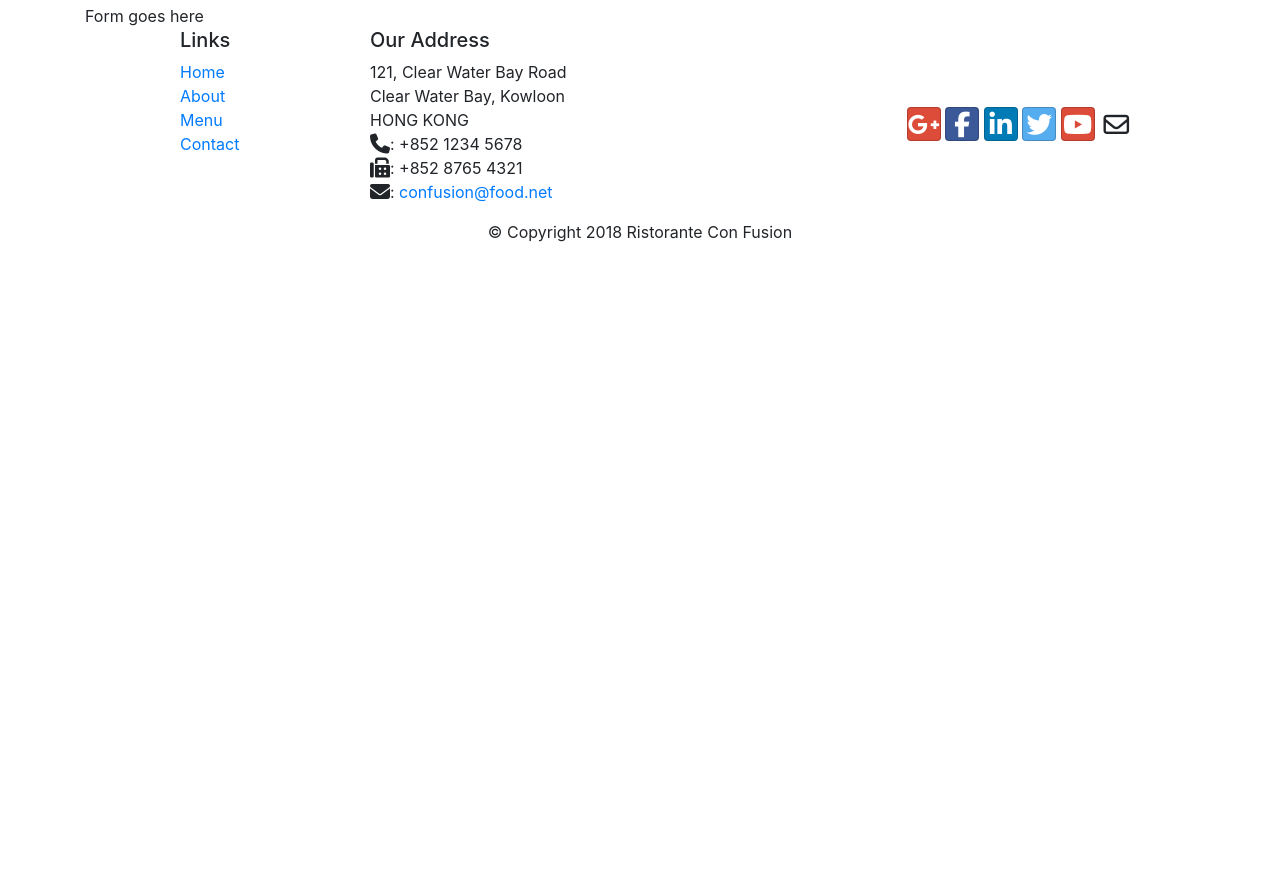
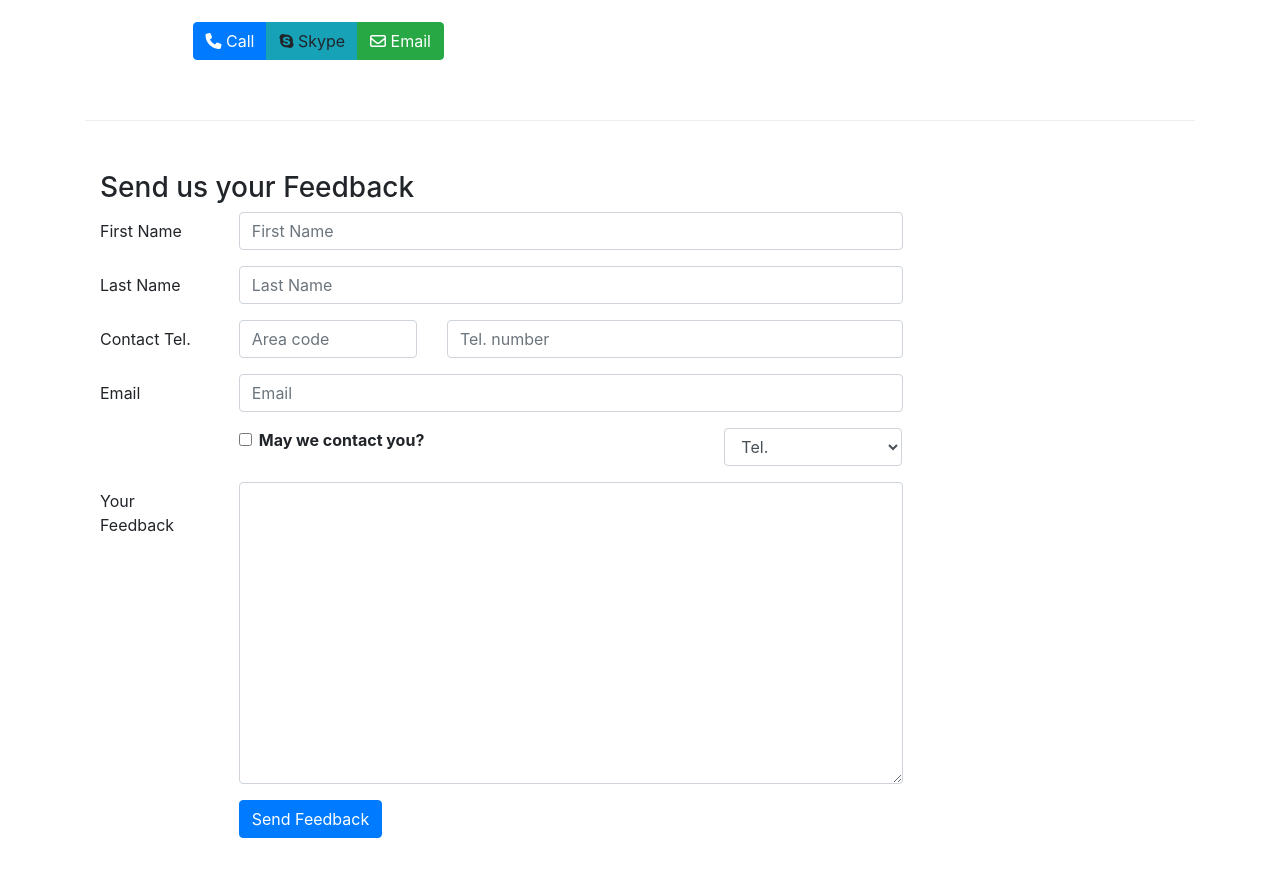
Before and after one commit to vedant-milind/Front-End-Web-UI-Frameworks-and-Tools-Bootstrap-4, a website: page contactus.html in a window 1280 px wide. Shown: the part 744-1620 px from the top of the page. Before the commit the page ends 1004 px from the top, so only its background shows below. Drawn offline with nearby package versions, Linux system fonts and the light colour scheme; files that its build step writes are made by us from their sources.

Commit message:
Update contactus.html
Forms

```diff
--- a/contactus.html
+++ b/contactus.html
@@ -13,7 +13,7 @@
     <link rel="stylesheet" href="node_modules/bootstrap/dist/css/bootstrap.min.css">
     <link rel="stylesheet" href="node_modules/font-awesome/css/font-awesome.min.css">
     <link rel="stylesheet" href="node_modules/bootstrap-social/bootstrap-social.css">
-    <link href="css/styles.css" rel="stylesheet">
+    <link href="css/style.css" rel="stylesheet">
 </head>
 
 <body>
@@ -92,7 +92,64 @@
               <h3>Send us your Feedback</h3>
            </div>
             <div class="col-12 col-md-9">
-                Form goes here
+                <form>
+                    <div class="form-group row">
+                        <label for="firstname" class="col-md-2 col-form-label">First Name</label>
+                        <div class="col-md-10">
+                            <input type="text" class="form-control" id="firstname" name="firstname" placeholder="First Name">
+                        </div>
+                    </div>
+                    <div class="form-group row">
+                        <label for="lastname" class="col-md-2 col-form-label">Last Name</label>
+                        <div class="col-md-10">
+                            <input type="text" class="form-control" id="lastname" name="lastname" placeholder="Last Name">
+                        </div>
+                    </div>
+                    <div class="form-group row">
+                        <label for="telnum" class="col-12 col-md-2 col-form-label">Contact Tel.</label>
+                        <div class="col-5 col-md-3">
+                            <input type="tel" class="form-control" id="areacode" name="areacode" placeholder="Area code">
+                        </div>
+                        <div class="col-7 col-md-7">
+                            <input type="tel" class="form-control" id="telnum" name="telnum" placeholder="Tel. number">
+                        </div>
+                    </div>
+                    <div class="form-group row">
+                        <label for="emailid" class="col-md-2 col-form-label">Email</label>
+                        <div class="col-md-10">
+                            <input type="email" class="form-control" id="emailid" name="emailid" placeholder="Email">
+                        </div>
+                    </div>
+                    <div class="form-group row">
+                        <div class="col-md-6 offset-md-2">
+                            <div class="form-check">
+                                <input type="checkbox" class="form-check-input" name="approve" id="approve" value="">
+                                <label class="form-check-label" for="approve">
+                                    <strong>May we contact you?</strong>
+                                </label>
+                            </div>
+                        </div>
+                        <div class="col-md-3 offset-md-1">
+                            <select class="form-control">
+                                <option>Tel.</option>
+                                <option>Email</option>
+                            </select>
+                        </div>
+                    </div>
+                    <div class="form-group row">
+                        <label for="feedback" class="col-md-2 col-form-label">Your Feedback</label>
+                        <div class="col-md-10">
+                            <textarea class="form-control" id="feedback" name="feedback" rows="12"></textarea>
+                        </div>
+                    </div>
+                    <div class="form-group row">
+                        <div class="offset-md-2 col-md-10">
+                            <button type="submit" class="btn btn-primary">Send Feedback</button>
+                        </div>
+                    </div>
+                </form>
+
+
             </div>
              <div class="col-12 col-md">
             </div>
```
